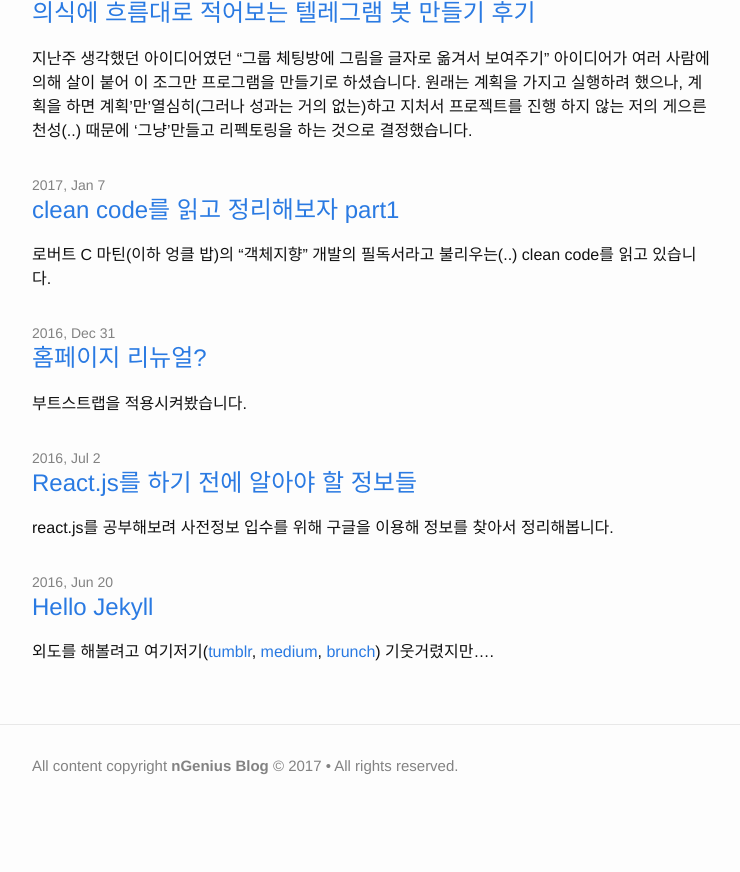
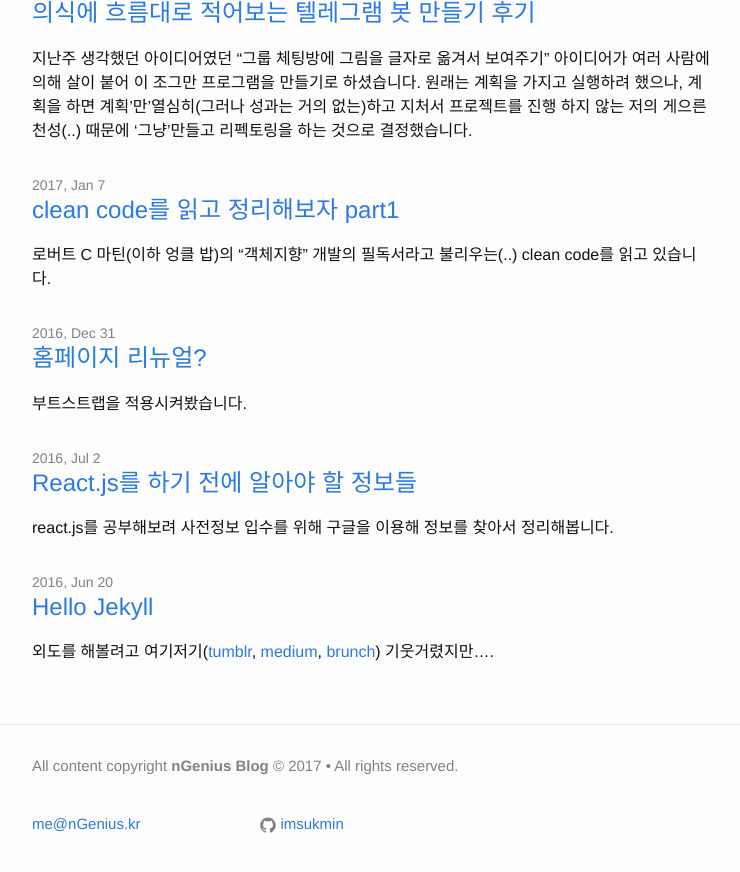
Before and after one commit to imsukmin/blog, a Jekyll site: the page built from index.html, in a window 1280 px wide and 900 px high, scrolled down 533 px. Shown: the top 872 px of the window, without its empty margins (268-1008 px from the left). Built offline with Jekyll 4.4.1, drawn with Linux system fonts in a browser that asks for light colours; before the commit the page ends 1376 px from its top, so only the background shows below that.

Commit message:
for contact me

```diff
--- a/_includes/footer.html
+++ b/_includes/footer.html
@@ -7,7 +7,7 @@
             </div>
         </div>
 
-        <!-- <div class="footer-col-wrapper">
+         <div class="footer-col-wrapper">
             <div class="footer-col footer-col-1">
                 <ul class="contact-list">
                     <li><a href="mailto:{{ site.email }}">{{ site.email }}</a></li>
@@ -23,7 +23,7 @@
                     {% endif %}
                 </ul>
             </div>
-        </div> -->
+        </div>
     </div>
 
 </footer>
```
